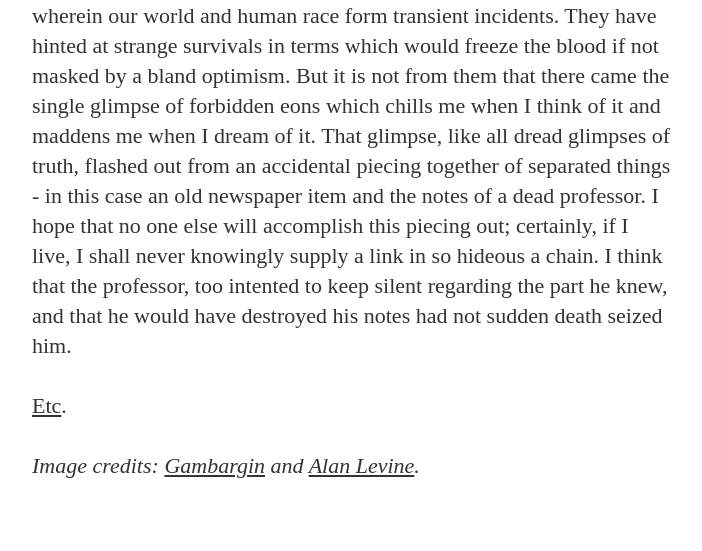
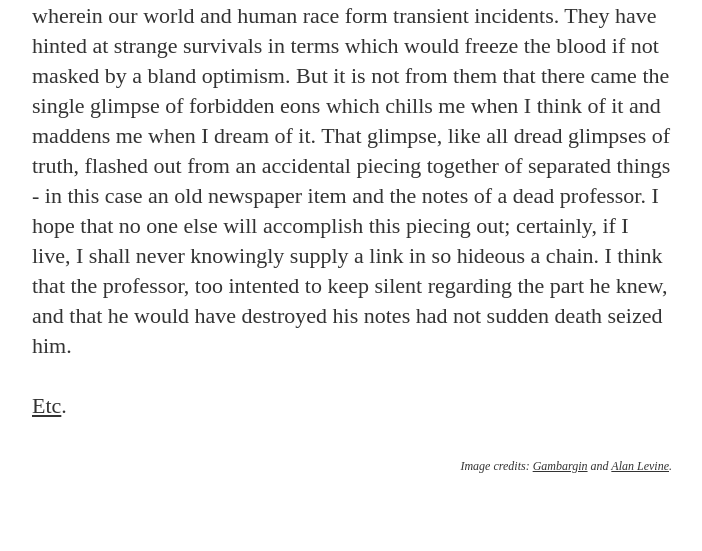
Before and after one commit to audreywatters/moocthulhu, a Jekyll site: the page built from index.html, in a window 1280 px wide. Shown: the part 1581-2132 px from the top of the page, without its empty margins (288-990 px from the left). Built offline with Jekyll 4.4.1, drawn with Linux system fonts in a browser that asks for light colours; nearby versions of some CDN libraries; some web fonts are replaced; grey boxes are pictures that could not be loaded.

Commit message:
Update index.html

```diff
--- a/index.html
+++ b/index.html
@@ -13,4 +13,4 @@ layout: default
 
 <p><a href="http://www.dagonbytes.com/thelibrary/lovecraft/thecallofcthulhu.htm">Etc</a>.</p>
 
-<p><em>Image credits: <a href="http://gambargin.deviantart.com/art/Countess-Holothuriidae-and-Lord-Cthulhu-of-Rlyeh-436676223">Gambargin</a> and <a href="http://cogdogblog.com/2013/05/10/famous-moocsters-of-edulandia/">Alan Levine</a>.</em></p>
+<p style="text-align: right; font-size:12px"><em>Image credits: <a href="http://gambargin.deviantart.com/art/Countess-Holothuriidae-and-Lord-Cthulhu-of-Rlyeh-436676223">Gambargin</a> and <a href="http://cogdogblog.com/2013/05/10/famous-moocsters-of-edulandia/">Alan Levine</a>.</em></p>
```
